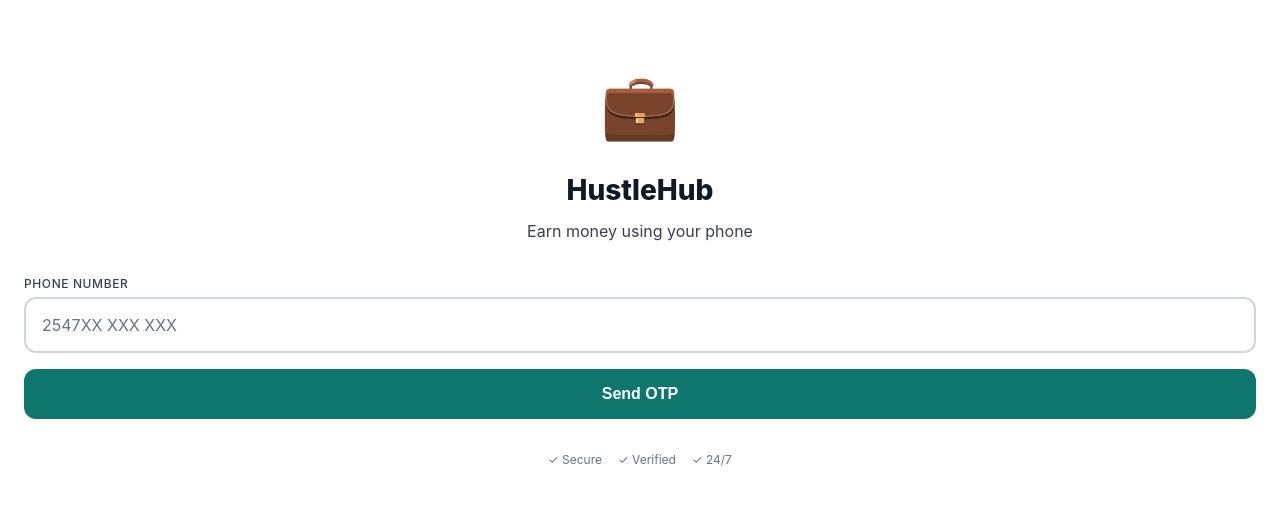
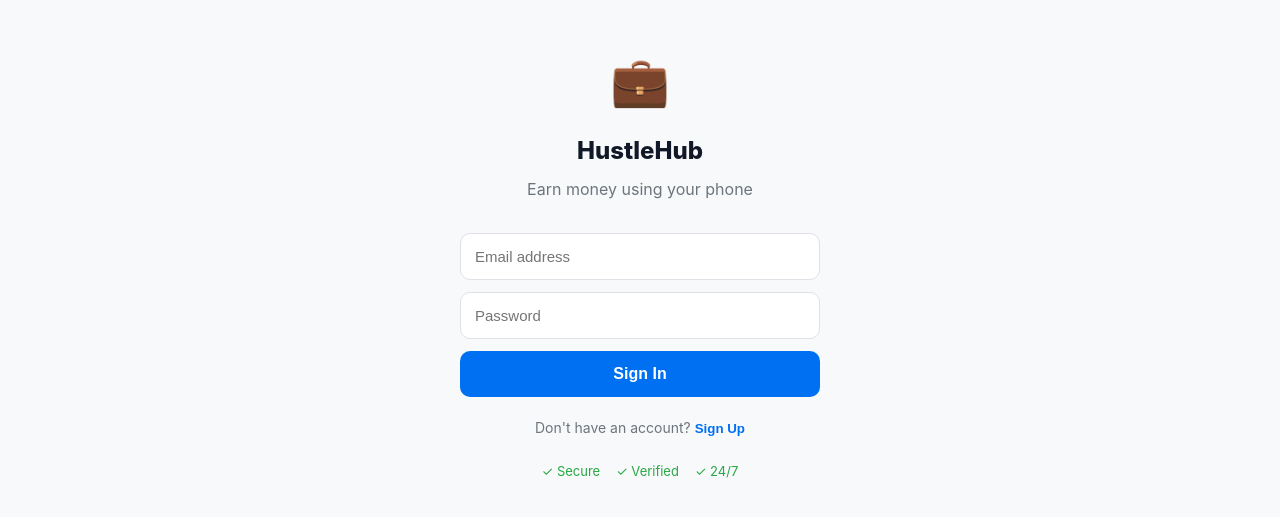
Before and after one commit to m55681518-byte/hustlehub-frontend-new, a React (Create React App) app: page / in a window 1280 px wide. Shown: the part 137-654 px from the top of the page. Built offline with nearby package versions, Linux system fonts and the light colour scheme.

Commit message:
Working app with email auth

```diff
--- a/src/App.js
+++ b/src/App.js
@@ -11,6 +11,8 @@ import Settings from './pages/Settings'
 import BottomNav from './components/BottomNav'
 import Loading from './components/Loading'
 import './styles/globals.css'
+
+console.log('NEW APP.JS LOADED - VERSION 2.0')
 
 export default function App() {
   const [session, setSession] = useState(null)
--- a/src/pages/Login.js
+++ b/src/pages/Login.js
@@ -1,108 +1,98 @@
-import React, { useState } from 'react'
+import { useState } from 'react'
 import { supabase } from '../lib/supabase'
-import Toast from '../components/Toast'
 
 export default function Login() {
-  const [phone, setPhone] = useState('')
-  const [otp, setOtp] = useState('')
-  const [step, setStep] = useState('phone')
+  const [email, setEmail] = useState('')
+  const [password, setPassword] = useState('')
+  const [isSignUp, setIsSignUp] = useState(false)
   const [loading, setLoading] = useState(false)
-  const [toast, setToast] = useState(null)
+  const [error, setError] = useState('')
 
-  const handleSendOTP = async () => {
+  async function handleSubmit(e) {
+    e.preventDefault()
     setLoading(true)
-    try {
-      const { error } = await supabase.auth.signInWithOtp({ phone })
-      if (error) throw error
-      setStep('otp')
-      setToast({ message: 'OTP sent!', type: 'success' })
-    } catch (error) {
-      setToast({ message: error.message, type: 'error' })
-    } finally {
-      setLoading(false)
-    }
-  }
+    setError('')
 
-  const handleVerifyOTP = async () => {
-    setLoading(true)
-    try {
-      const { error } = await supabase.auth.verifyOtp({ phone, token: otp, type: 'sms' })
-      if (error) throw error
-      setToast({ message: 'Logged in!', type: 'success' })
-      window.location.reload()
-    } catch (error) {
-      setToast({ message: error.message, type: 'error' })
-    } finally {
-      setLoading(false)
-    }
+    const { error } = isSignUp
+      ? await supabase.auth.signUp({ email, password })
+      : await supabase.auth.signInWithPassword({ email, password })
+
+    if (error) setError(error.message)
+    setLoading(false)
   }
 
   return (
-    <div style={{ minHeight: '100vh', display: 'flex', flexDirection: 'column', justifyContent: 'center', padding: '24px', background: 'var(--white)' }}>
-      {toast && <Toast {...toast} onClose={() => setToast(null)} />}
+    <div style={{
+      minHeight: '100vh',
+      display: 'flex',
+      flexDirection: 'column',
+      alignItems: 'center',
+      justifyContent: 'center',
+      padding: '24px',
+      background: '#f8f9fa'
+    }}>
+      <div style={{ fontSize: '48px', marginBottom: '16px' }}>💼</div>
+      <h1 style={{ fontSize: '24px', fontWeight: 800, marginBottom: '8px' }}>HustleHub</h1>
+      <p style={{ color: '#6c757d', marginBottom: '32px' }}>Earn money using your phone</p>
 
-      <div style={{ textAlign: 'center', marginBottom: '32px' }}>
-        <div style={{ fontSize: '64px', marginBottom: '16px' }}>💼</div>
-        <h1 style={{ fontSize: '28px', fontWeight: 800, marginBottom: '8px' }}>HustleHub</h1>
-        <p style={{ color: 'var(--neutral-700)' }}>Earn money using your phone</p>
-      </div>
+      <form onSubmit={handleSubmit} style={{ width: '100%', maxWidth: '360px' }}>
+        <input
+          type="email"
+          placeholder="Email address"
+          value={email}
+          onChange={e => setEmail(e.target.value)}
+          required
+          style={{
+            width: '100%', padding: '14px', borderRadius: '10px',
+            border: '1px solid #dee2e6', fontSize: '15px',
+            marginBottom: '12px', boxSizing: 'border-box'
+          }}
+        />
+        <input
+          type="password"
+          placeholder="Password"
+          value={password}
+          onChange={e => setPassword(e.target.value)}
+          required
+          minLength={6}
+          style={{
+            width: '100%', padding: '14px', borderRadius: '10px',
+            border: '1px solid #dee2e6', fontSize: '15px',
+            marginBottom: '12px', boxSizing: 'border-box'
+          }}
+        />
 
-      {step === 'phone' ? (
-        <div>
-          <div className="input-group">
-            <label className="input-label">Phone Number</label>
-            <input
-              className="input"
-              type="tel"
-              placeholder="2547XX XXX XXX"
-              value={phone}
-              onChange={(e) => setPhone(e.target.value)}
-            />
-          </div>
-          <button
-            className="btn btn-primary"
-            onClick={handleSendOTP}
-            disabled={loading || phone.length < 10}
-          >
-            {loading ? 'Sending...' : 'Send OTP'}
-          </button>
-        </div>
-      ) : (
-        <div>
-          <div className="input-group">
-            <label className="input-label">Enter OTP</label>
-            <input
-              className="input"
-              type="number"
-              placeholder="123456"
-              value={otp}
-              onChange={(e) => setOtp(e.target.value)}
-              maxLength={6}
-            />
-          </div>
-          <button
-            className="btn btn-primary"
-            onClick={handleVerifyOTP}
-            disabled={loading || otp.length < 6}
-          >
-            {loading ? 'Verifying...' : 'Verify & Login'}
-          </button>
-          <button
-            className="btn btn-ghost"
-            onClick={() => setStep('phone')}
-            style={{ marginTop: '8px' }}
-          >
-            Change number
-          </button>
-        </div>
-      )}
+        {error && (
+          <p style={{ color: '#dc3545', fontSize: '14px', marginBottom: '12px' }}>
+            {error}
+          </p>
+        )}
 
-      <div style={{ marginTop: '32px', textAlign: 'center' }}>
-        <div style={{ display: 'flex', justifyContent: 'center', gap: '16px', fontSize: '12px', color: 'var(--neutral-500)' }}>
-          <span>✓ Secure</span>
-          <span>✓ Verified</span>
-          <span>✓ 24/7</span>
-        </div>
+        <button
+          type="submit"
+          disabled={loading}
+          style={{
+            width: '100%', padding: '14px', borderRadius: '10px',
+            border: 'none', background: '#0070f3', color: '#fff',
+            fontSize: '16px', fontWeight: 600, cursor: 'pointer'
+          }}
+        >
+          {loading ? 'Please wait...' : (isSignUp ? 'Create Account' : 'Sign In')}
+        </button>
+      </form>
+
+      <p style={{ marginTop: '20px', fontSize: '14px', color: '#6c757d' }}>
+        {isSignUp ? 'Already have an account?' : "Don't have an account?"}{' '}
+        <button
+          onClick={() => { setIsSignUp(!isSignUp); setError('') }}
+          style={{ background: 'none', border: 'none', color: '#0070f3', cursor: 'pointer', fontWeight: 600 }}
+        >
+          {isSignUp ? 'Sign In' : 'Sign Up'}
+        </button>
+      </p>
+
+      <div style={{ marginTop: '24px', display: 'flex', gap: '16px', color: '#28a745', fontSize: '13px' }}>
+        <span>✓ Secure</span><span>✓ Verified</span><span>✓ 24/7</span>
       </div>
     </div>
   )
```
Also changed, not shown: 1 other file (tests, documents, lock files or other folders).
